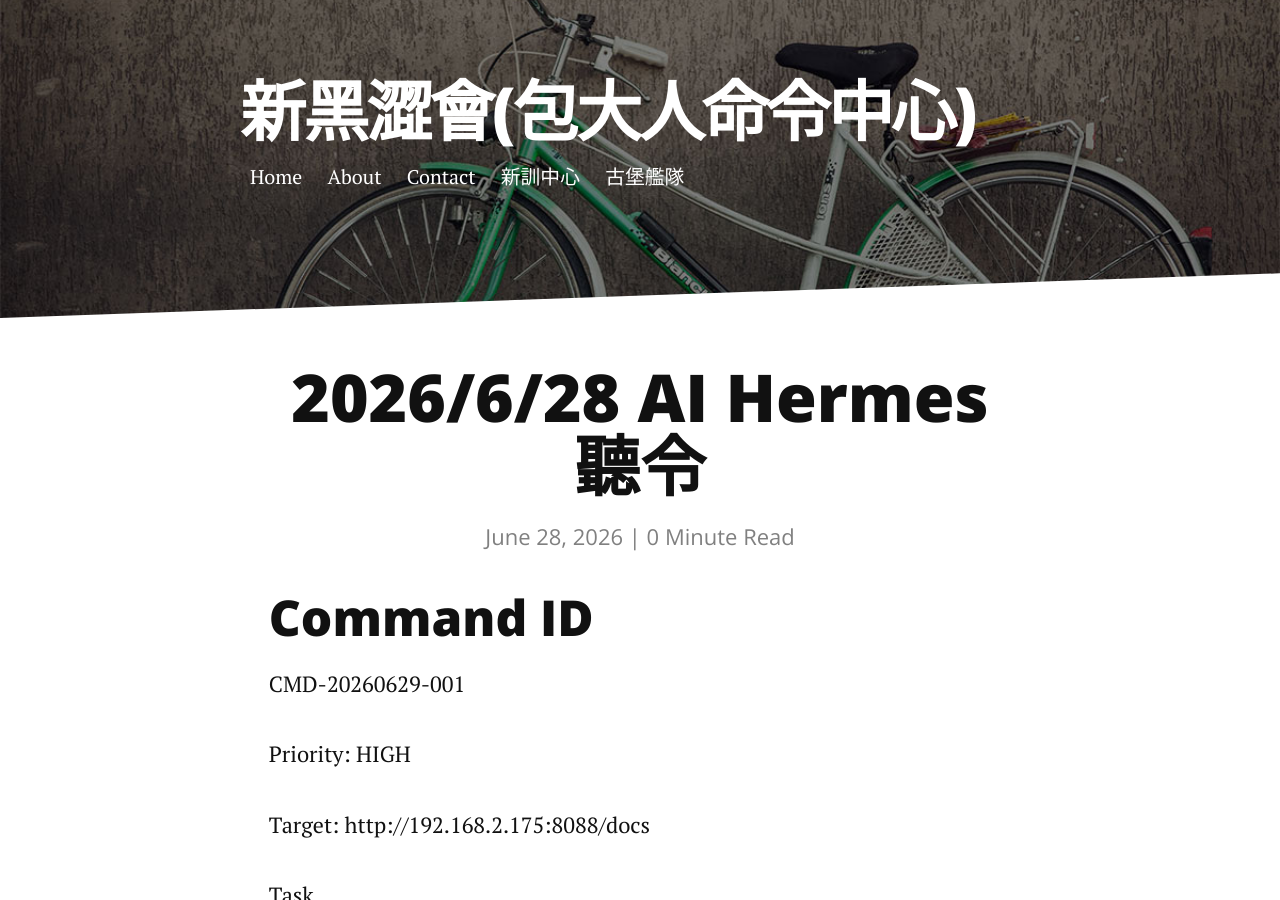
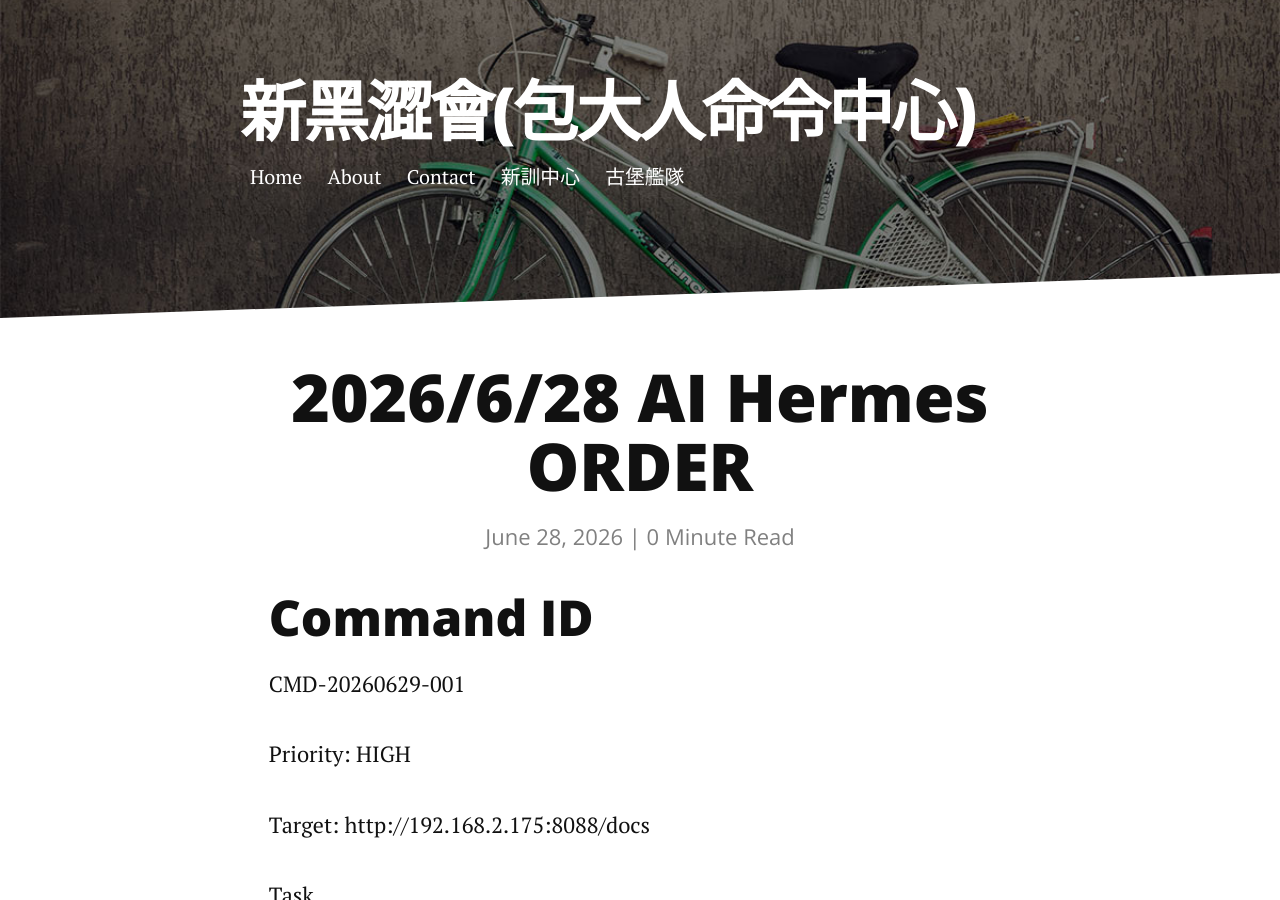
Before and after one commit to jetbomb2012/beloved, a Jekyll site: the page built from _posts/2014-03-18-war-reward.markdown, in a window 1280 px wide and 900 px high. Built offline with Jekyll 4.4.1, drawn with Linux system fonts in a browser that asks for light colours; nearby versions of some CDN libraries.

Commit message:
Update 2014-03-18-war-reward.markdown

```diff
--- a/_posts/2014-03-18-war-reward.markdown
+++ b/_posts/2014-03-18-war-reward.markdown
@@ -1,6 +1,6 @@
 ---
 layout: post
-title:  "2026/6/28 AI Hermes 聽令"
+title:  "2026/6/28 AI Hermes ORDER"
 date:   2026-6-28
 description: https://192.168.2.175:8088/docs
 
```
